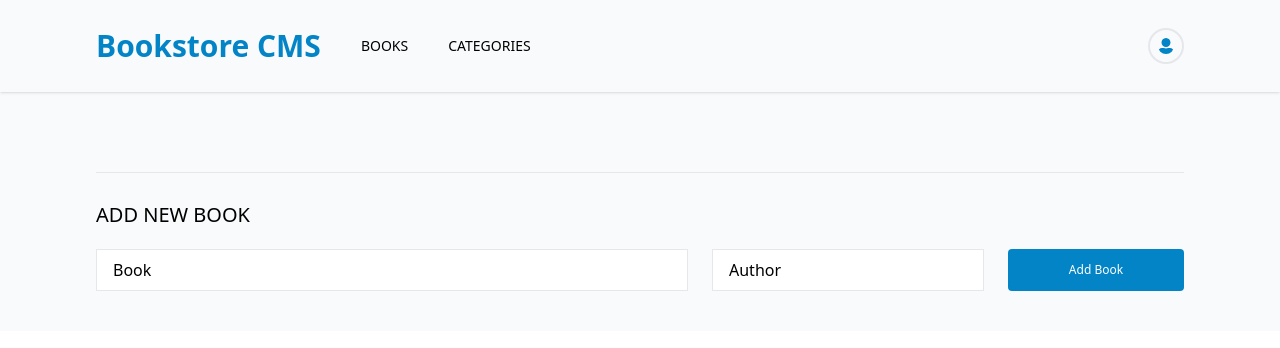
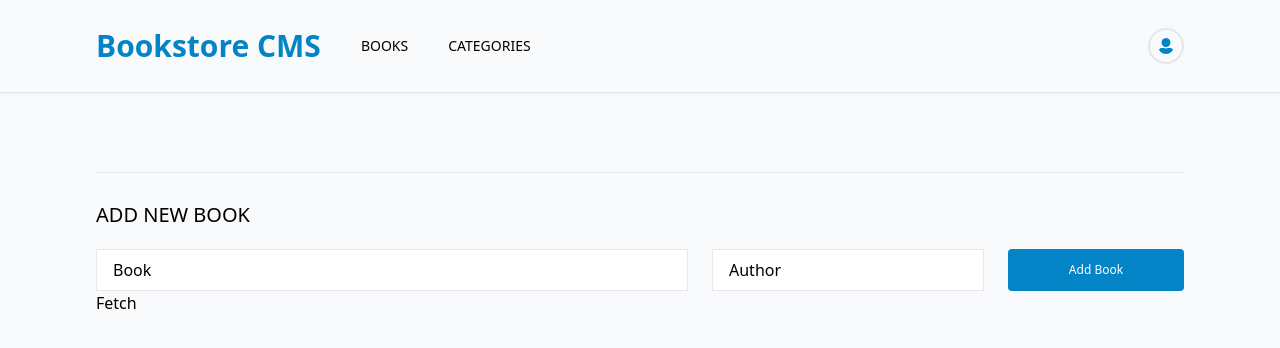
Before and after one commit to williamrolando88/bookstore, a React (Create React App) app: page / in a window 1280 px wide. Shown: the top 348 px of the page. Built offline with nearby package versions, Linux system fonts and the light colour scheme.

Commit message:
Add mockup button to dispatch fetching action

```diff
--- a/src/components/Books.jsx
+++ b/src/components/Books.jsx
@@ -1,7 +1,7 @@
 import React, { useEffect } from 'react';
 import { useSelector, useDispatch } from 'react-redux';
 import { v4 } from 'uuid';
-import { addBook } from '../redux/books/books';
+import { addBook, fetchBooks } from '../redux/books/books';
 import store from '../redux/configureStore';
 import AddNew from './AddNew';
 import Book from './Book';
@@ -42,6 +42,7 @@ const Books = () => {
         ))}
       </div>
       <AddNew addBook={(title, author) => handleAddBook(title, author)} />
+      <button onClick={() => dispatch(fetchBooks())}>Fetch</button>
     </div>
   );
 };
```
